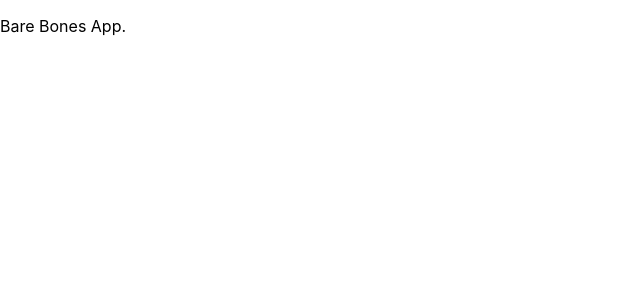
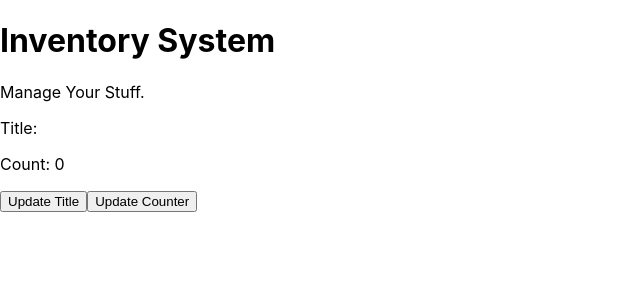
Before and after one commit to muneefrehman/React-App, a React (Create React App) app: page / in a window 1280 px wide. Shown: the top 300 px of the page, without its empty margins (0-640 px from the left). Built offline with nearby package versions, Linux system fonts and the light colour scheme.

Commit message:
Second Commit

```diff
--- a/src/App.js
+++ b/src/App.js
@@ -1,9 +1,43 @@
 import './App.css';
+import Info from './Info.js';
+import {useState} from "react";
 
 function App() {
   return (
     <div className="App">
-      <p>Bare Bones App.</p>
+      <Info />
+      <ButtonState />
+    </div>
+  );
+}
+
+function ButtonState() {
+
+  const [title, setTitle] = useState("");
+  const [count, setCount] = useState(0);
+
+  const updateTitleClicked = () => {
+    setTitle("We now have a title!");
+  }
+
+  const updateCounterClicked = () => {
+    setCount(count+1);
+  }
+
+  return(
+    <div>
+      <Data title={title} count={count} />
+      <button onClick={updateTitleClicked}>Update Title</button>
+      <button onClick={updateCounterClicked}>Update Counter</button>
+    </div>
+  );
+}
+
+function Data(props) {
+  return(
+    <div>
+      <p>Title: {props.title}</p>
+      <p>Count: {props.count}</p>
     </div>
   );
 }
--- /dev/null
+++ b/src/Info.js
@@ -0,0 +1,11 @@
+function Info() {
+
+  return (
+    <div>
+      <h1>Inventory System</h1>
+      <p>Manage Your Stuff.</p>
+    </div>
+  );
+}
+
+export default Info;
```
